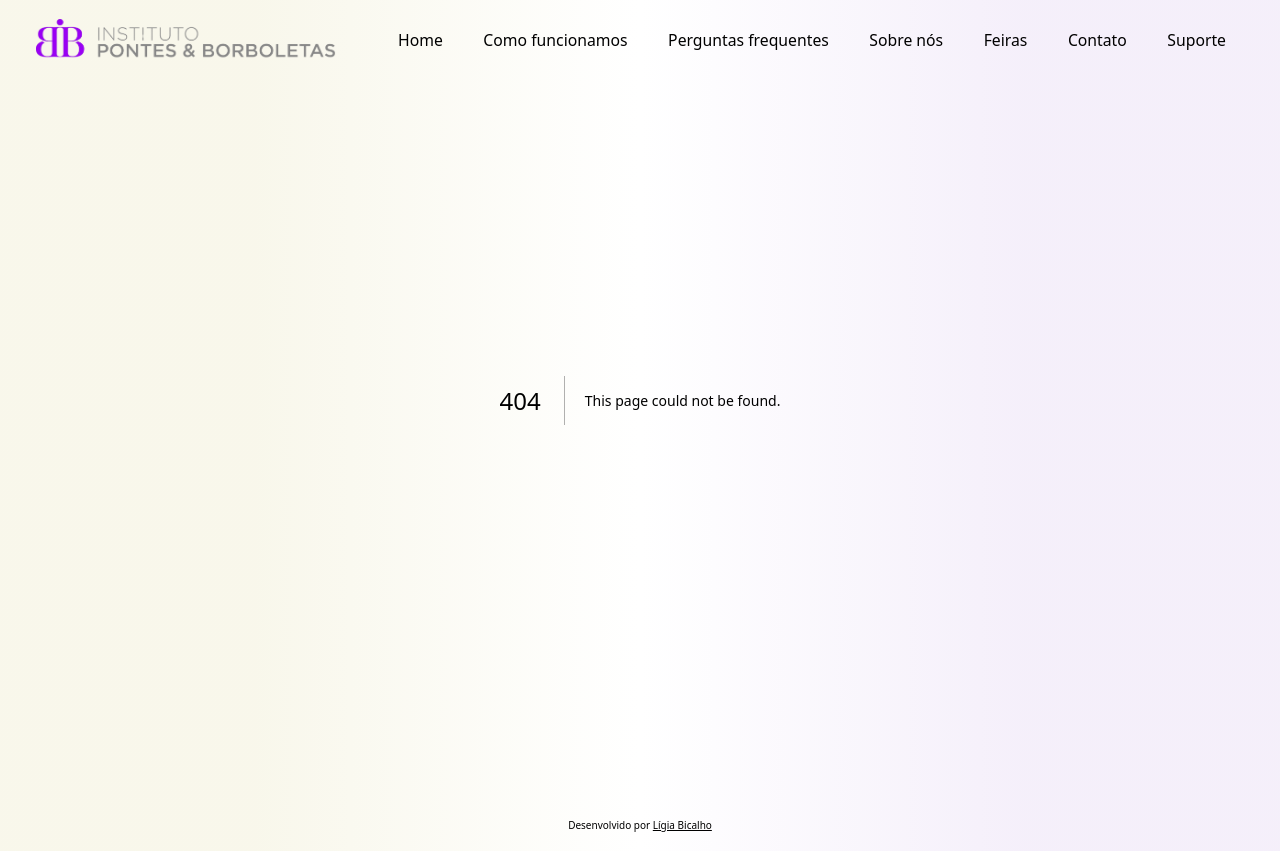
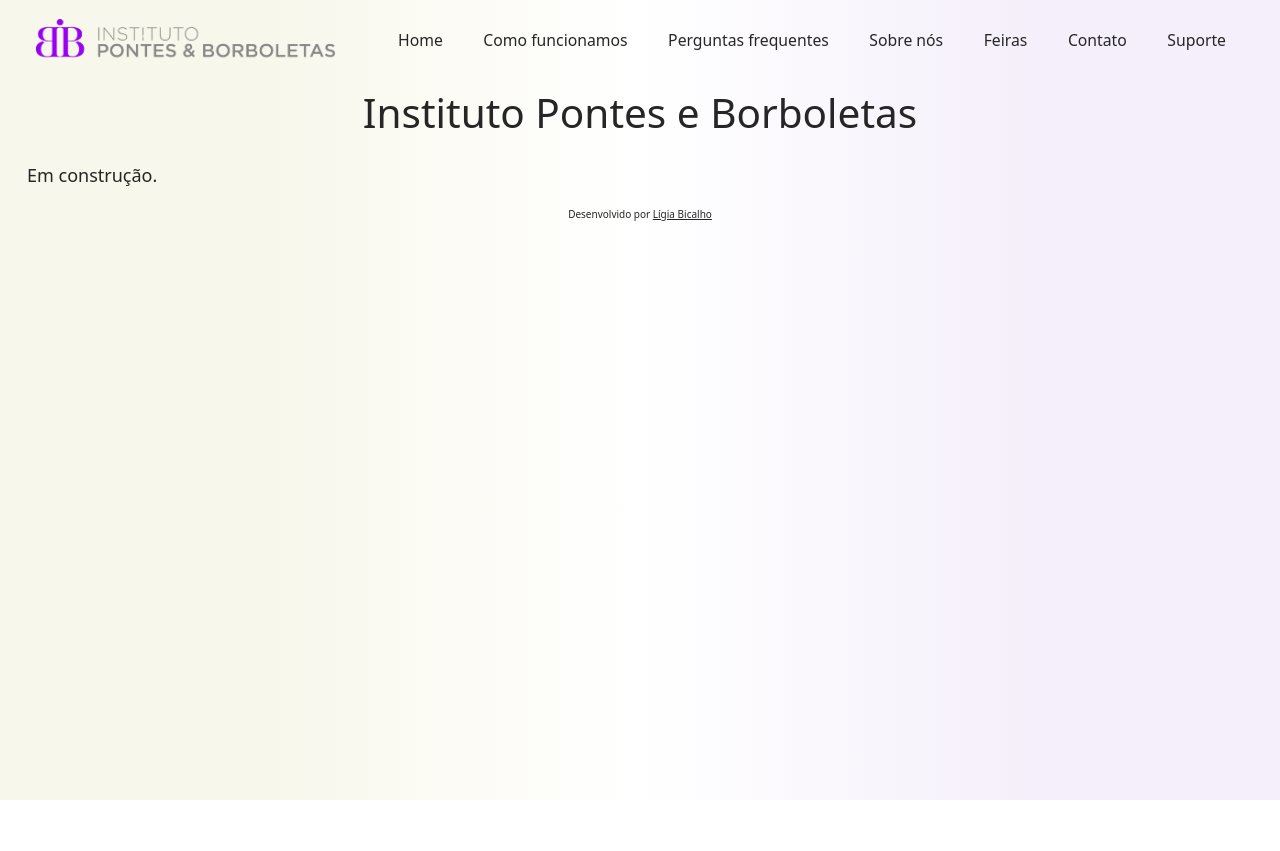
Before and after one commit to ligiabicalho/pontes-e-borboletas, a Next.js app: page /suporte in a window 1280 px wide. Before the commit this address had no page. After the commit the page ends 800 px from the top, so only its background shows below. Built offline with nearby package versions, Linux system fonts and the light colour scheme; a web font is replaced by a local one.

Commit message:
feat: add support page

```diff
--- /dev/null
+++ b/src/pages/suporte.tsx
@@ -0,0 +1,14 @@
+// https://forms.gle/cAezoxWNFJvuGWbXA
+import * as React from "react";
+
+export default function Support() {
+  return (
+    <section className="flex flex-col pt-20 px-6">
+      <h2 className="font-primary text-2xl lg:text-4xl text-center mb-6">
+        Instituto Pontes e Borboletas
+      </h2>
+
+      <p>Em construção.</p>
+    </section>
+  );
+}
```
